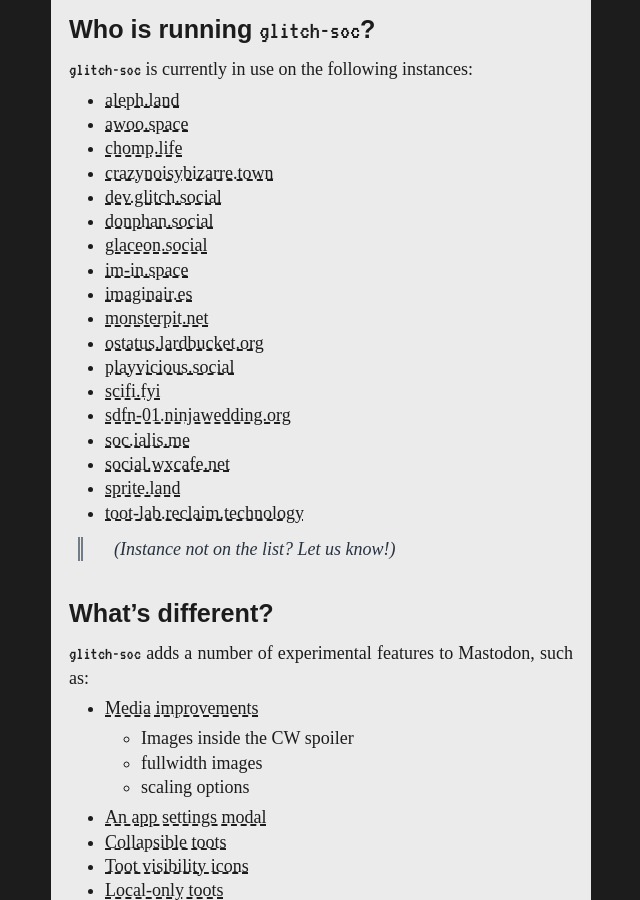
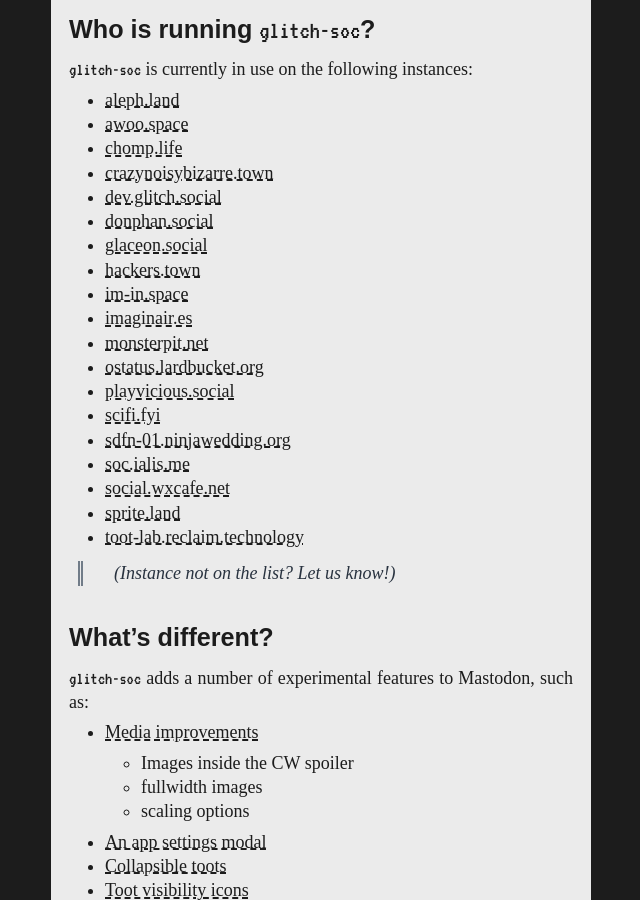
Before and after one commit to glitch-soc/docs, a Jekyll site: the page built from index.md, in a window 1280 px wide and 900 px high, scrolled down 399 px. Shown: the whole window, without its empty margins (319-959 px from the left). Built offline with Jekyll 4.4.1, drawn with Linux system fonts in a browser that asks for light colours; some web fonts are replaced; our own code applies the rules of GitHub Pages for plain Markdown files.

Commit message:
Add hackers.town to the list of instances running glitch-soc
Fixes #34

```diff
--- a/index.md
+++ b/index.md
@@ -17,6 +17,7 @@ You can browse our source code and contribute to the project [on Github][glitch-
 - [dev.glitch.social](https://dev.glitch.social/)
 - [donphan.social](https://donphan.social)
 - [glaceon.social](https://glaceon.social)
+- [hackers.town](https://hackers.town)
 - [im-in.space](https://im-in.space)
 - [imaginair.es](https://imaginair.es)
 - [monsterpit.net](https://monsterpit.net)
```
